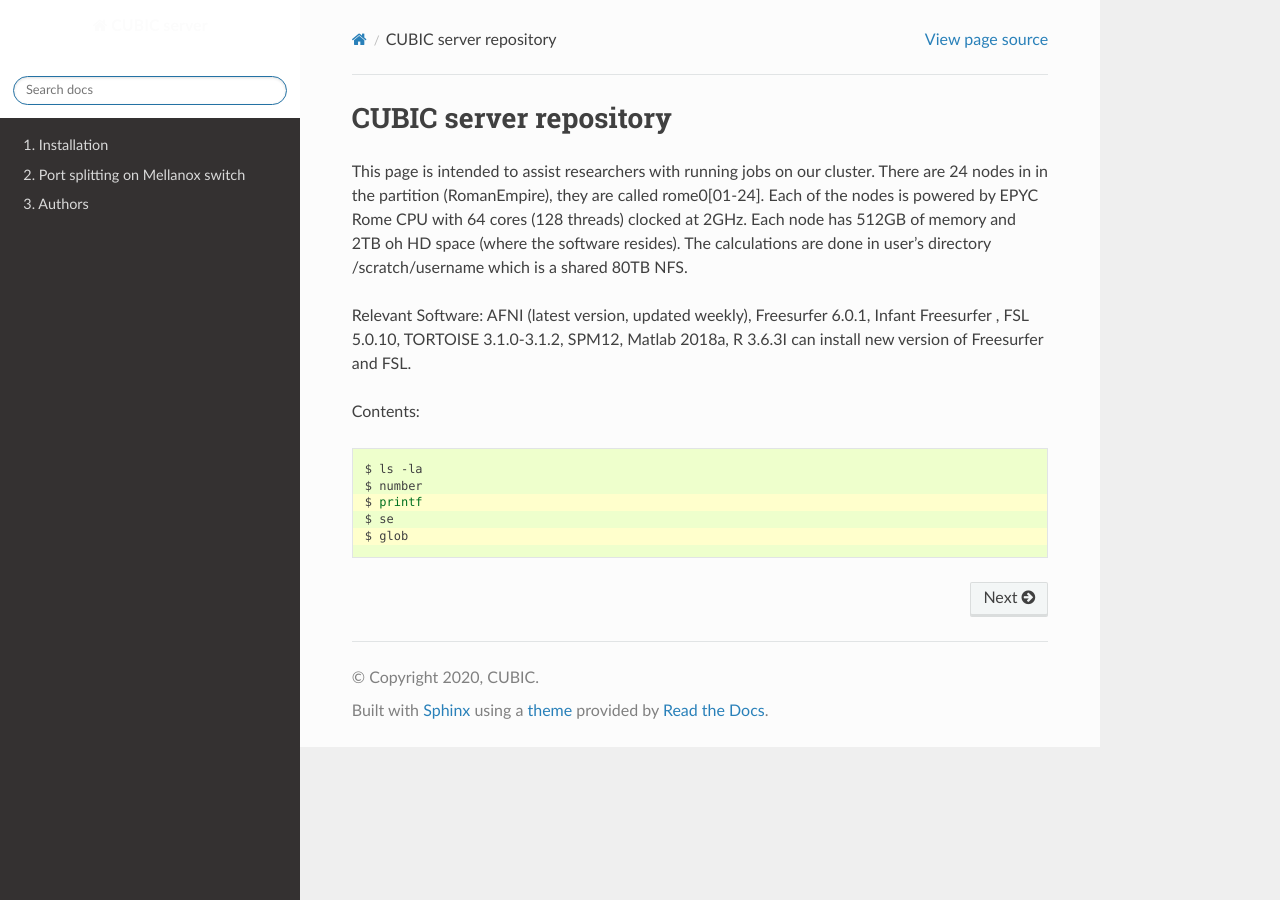
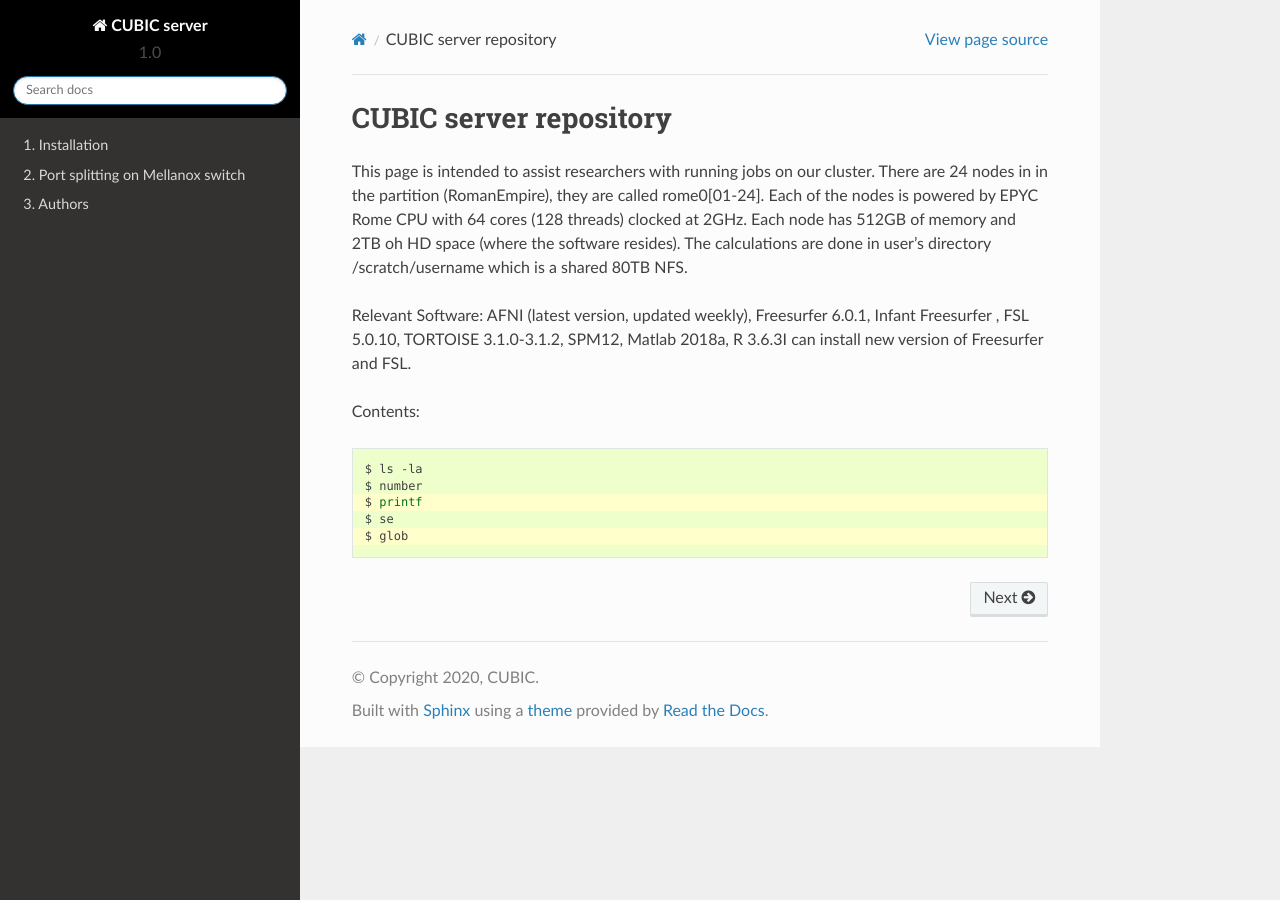
Before and after one commit to jankiemm/setup, a Sphinx documentation site: the page built from docs/index.rst, in a window 1280 px wide. Built offline with Sphinx 7.4.7 and the Read the Docs theme 2.0.0, drawn with Linux system fonts in a browser that asks for light colours.

Commit message:
Update conf.py

```diff
--- a/docs/conf.py
+++ b/docs/conf.py
@@ -111,7 +111,7 @@ html_theme_options = {
     'prev_next_buttons_location': 'bottom',
     'style_external_links': False,
     'vcs_pageview_mode': '',
-    'style_nav_header_background': 'white',
+    'style_nav_header_background': 'black',
     # Toc options
     'collapse_navigation': True,
     'sticky_navigation': True,
```
